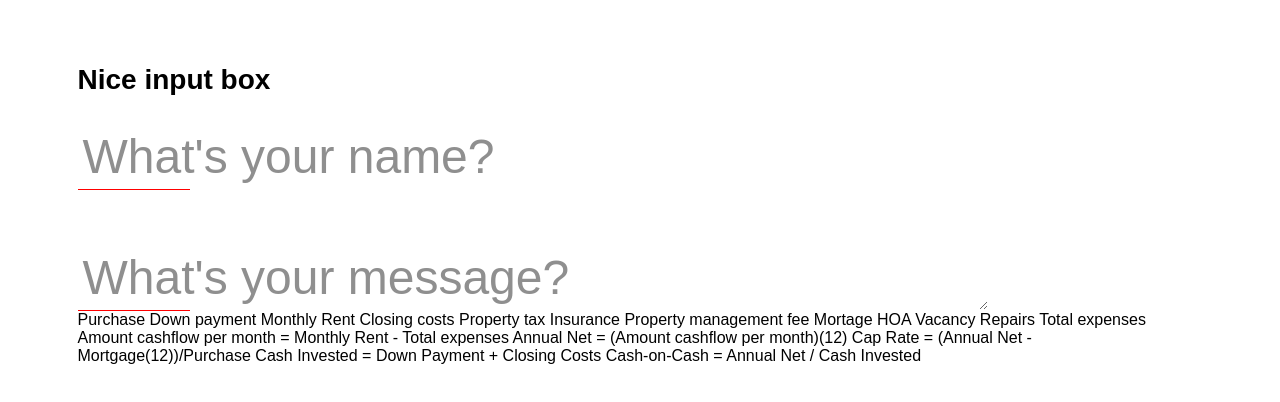
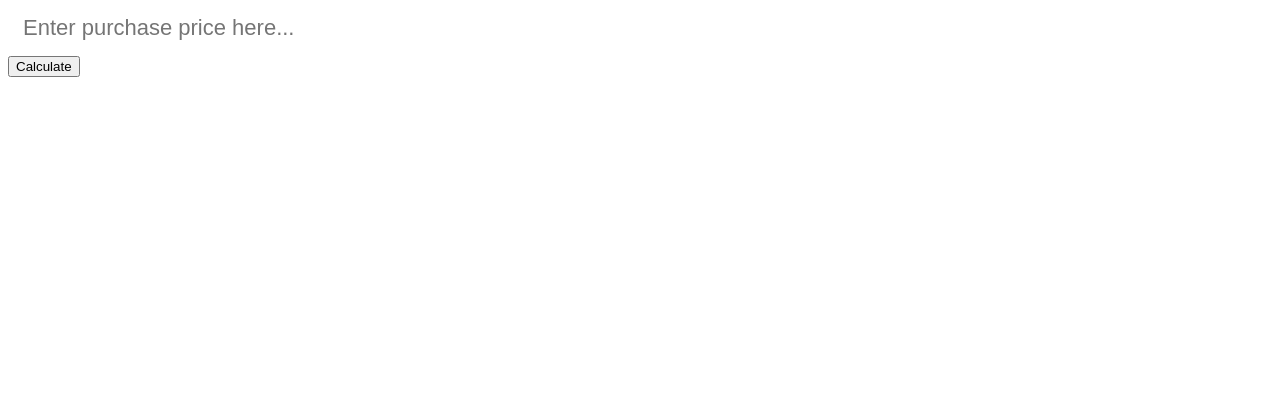
Before and after one commit to DashiellLumas/ROICalculator, a React app: page / in a window 1280 px wide. Built offline with nearby package versions, Linux system fonts and the light colour scheme; no server answers.

Commit message:
added down payment calculation

```diff
--- a/src/client/App.js
+++ b/src/client/App.js
@@ -1,48 +1,46 @@
-import React, { Component } from "react";
+import React, {Component} from "react";
 import "./app.css";
 import ReactImage from "./react.png";
 
 export default class App extends Component {
+
   constructor(props) {
     super(props);
-    this.state = { username: null };
+    this.state = {
+      purchasePrice: null,
+      percentageDownPayment: .2,
+      downPayment: null,
+    };
+
+    this.calculate = this.calculate.bind(this);
+    this.handleChange = this.handleChange.bind(this);
   }
 
-  componentDidMount() {
-    fetch("/api/getUsername")
-      .then(res => res.json())
-      .then(user => this.setState({ username: user.username }));
+  handleChange({ target }) {
+    this.setState({
+      [target.name]: target.value
+    });
+  }
+
+  calculate() {
+    let x = parseInt(this.state.purchasePrice.replace(/,/g, '')) * this.state.percentageDownPayment
+    this.setState({downPayment: x });
+
   }
 
   render() {
     return (
       <div>
-        <h1>Nice input box</h1>
-<form>
-  <input type="text" name="name" class="question" id="nme" required autocomplete="off" />
-  <label for="nme"><span>What's your name?</span></label>
-  <textarea name="message" rows="2" class="question" id="msg" required autocomplete="off"></textarea>
-  <label for="msg"><span>What's your message?</span></label>
-  <input type="submit" value="Submit!" />
-</form>
-        Purchase
-        Down payment
-        Monthly Rent
-        Closing costs
-        Property tax
-        Insurance
-        Property management fee
-        Mortage
-        HOA
-        Vacancy
-        Repairs
-        Total expenses
-        Amount cashflow per month = Monthly Rent - Total expenses
-        Annual Net = (Amount cashflow per month)(12)
-        Cap Rate = (Annual Net - Mortgage(12))/Purchase
-        Cash Invested = Down Payment + Closing Costs
-        Cash-on-Cash = Annual Net / Cash Invested
-      </div>
+        <input
+        type="text"
+        name="purchasePrice"
+        placeholder="Enter purchase price here..."
+        value={ this.state.purchasePrice }
+        onChange={ this.handleChange }
+      />
+       <button value="Send" onClick={ this.calculate }>Calculate</button>
+       <p>{this.state.downPayment}</p>
+        </div>
     );
   }
 }
--- a/src/client/app.css
+++ b/src/client/app.css
@@ -8,14 +8,14 @@ html {
 }
 
 body {
-  margin: 5% auto 0 auto;
+  /* margin: 5% auto 0 auto;
   width: 90%;
-  max-width: 1125px;
+  max-width: 1125px; */
 }
 
 h1 {
   font-size: 28px;
-  margin-bottom: 2.5%;
+  /* margin-bottom: 2.5%; */
 }
 
 input,
@@ -109,7 +109,7 @@ textarea.question + label > span {
   margin: 0;
   position: absolute;
   color: #8F8F8F;
-  font-size: 48px;
+  /* font-size: 48px; */
   top: -66px;
   left: 0px;
   z-index: -1;
```
Also changed, not shown: public/temp.js (added, +67 -0 lines).
